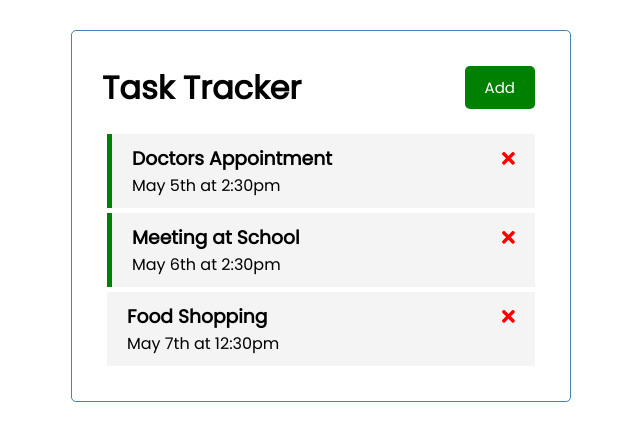
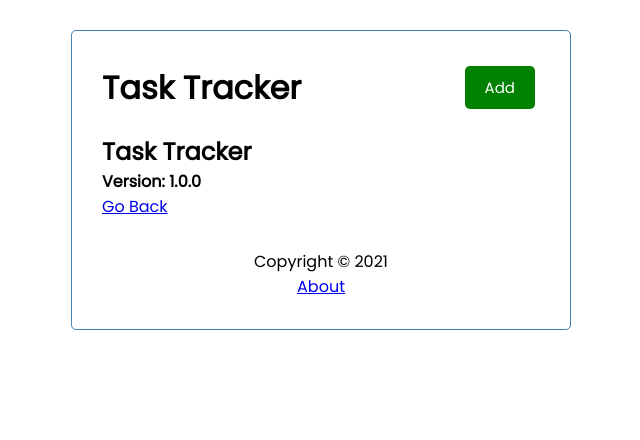
Before and after one commit to jayeshsadhwani99/angularTaskTracker, an Angular app: page /about in a window 1280 px wide. Shown: the top 440 px of the page, without its empty margins (319-959 px from the left). Built offline with nearby package versions, Linux system fonts and the light colour scheme; data requests are answered from the project's data file.

Commit message:
Angular router

```diff
--- a/src/app/app.component.html
+++ b/src/app/app.component.html
@@ -1,4 +1,5 @@
 <div class="container">
   <app-header></app-header>
-  <app-tasks></app-tasks>
+  <router-outlet></router-outlet>
+  <app-footer></app-footer>
 </div>
--- a/src/app/app.module.ts
+++ b/src/app/app.module.ts
@@ -3,6 +3,7 @@
 import { FontAwesomeModule } from '@fortawesome/angular-fontawesome';
 import { HttpClientModule } from '@angular/common/http';
 import { FormsModule } from '@angular/forms';
+import { RouterModule, Routes } from '@angular/router';
 
 import { AppComponent } from './app.component';
 import { HeaderComponent } from './components/header/header.component';
@@ -10,6 +11,13 @@
 import { TasksComponent } from './components/tasks/tasks.component';
 import { TaskItemComponent } from './components/task-item/task-item.component';
 import { AddTaskComponent } from './components/add-task/add-task.component';
+import { AboutComponent } from './components/about/about.component';
+import { FooterComponent } from './components/footer/footer.component';
+
+const appRoutes: Routes = [
+  { path: '', component: TasksComponent },
+  { path: 'about', component: AboutComponent },
+];
 
 @NgModule({
   declarations: [
@@ -19,8 +27,16 @@
     TasksComponent,
     TaskItemComponent,
     AddTaskComponent,
+    AboutComponent,
+    FooterComponent,
   ],
-  imports: [BrowserModule, FontAwesomeModule, HttpClientModule, FormsModule],
+  imports: [
+    BrowserModule,
+    FontAwesomeModule,
+    HttpClientModule,
+    FormsModule,
+    RouterModule.forRoot(appRoutes, { enableTracing: true }),
+  ],
   providers: [],
   bootstrap: [AppComponent],
 })
--- /dev/null
+++ b/src/app/components/about/about.component.html
@@ -0,0 +1,5 @@
+<div>
+  <h2>Task Tracker</h2>
+  <h4>Version: 1.0.0</h4>
+  <a routerLink="/">Go Back</a>
+</div>
--- /dev/null
+++ b/src/app/components/about/about.component.ts
@@ -0,0 +1,15 @@
+import { Component, OnInit } from '@angular/core';
+
+@Component({
+  selector: 'app-about',
+  templateUrl: './about.component.html',
+  styleUrls: ['./about.component.css']
+})
+export class AboutComponent implements OnInit {
+
+  constructor() { }
+
+  ngOnInit(): void {
+  }
+
+}
--- /dev/null
+++ b/src/app/components/footer/footer.component.css
@@ -0,0 +1,4 @@
+footer {
+  margin-top: 30px;
+  text-align: center;
+}
--- /dev/null
+++ b/src/app/components/footer/footer.component.html
@@ -0,0 +1,4 @@
+<footer>
+  <p>Copyright &copy; 2021</p>
+  <a routerLink="/about">About</a>
+</footer>
--- /dev/null
+++ b/src/app/components/footer/footer.component.ts
@@ -0,0 +1,15 @@
+import { Component, OnInit } from '@angular/core';
+
+@Component({
+  selector: 'app-footer',
+  templateUrl: './footer.component.html',
+  styleUrls: ['./footer.component.css']
+})
+export class FooterComponent implements OnInit {
+
+  constructor() { }
+
+  ngOnInit(): void {
+  }
+
+}
```
Also changed, not shown: src/app/components/about/about.component.css (added), 2 other files (tests, documents, lock files or other folders).
